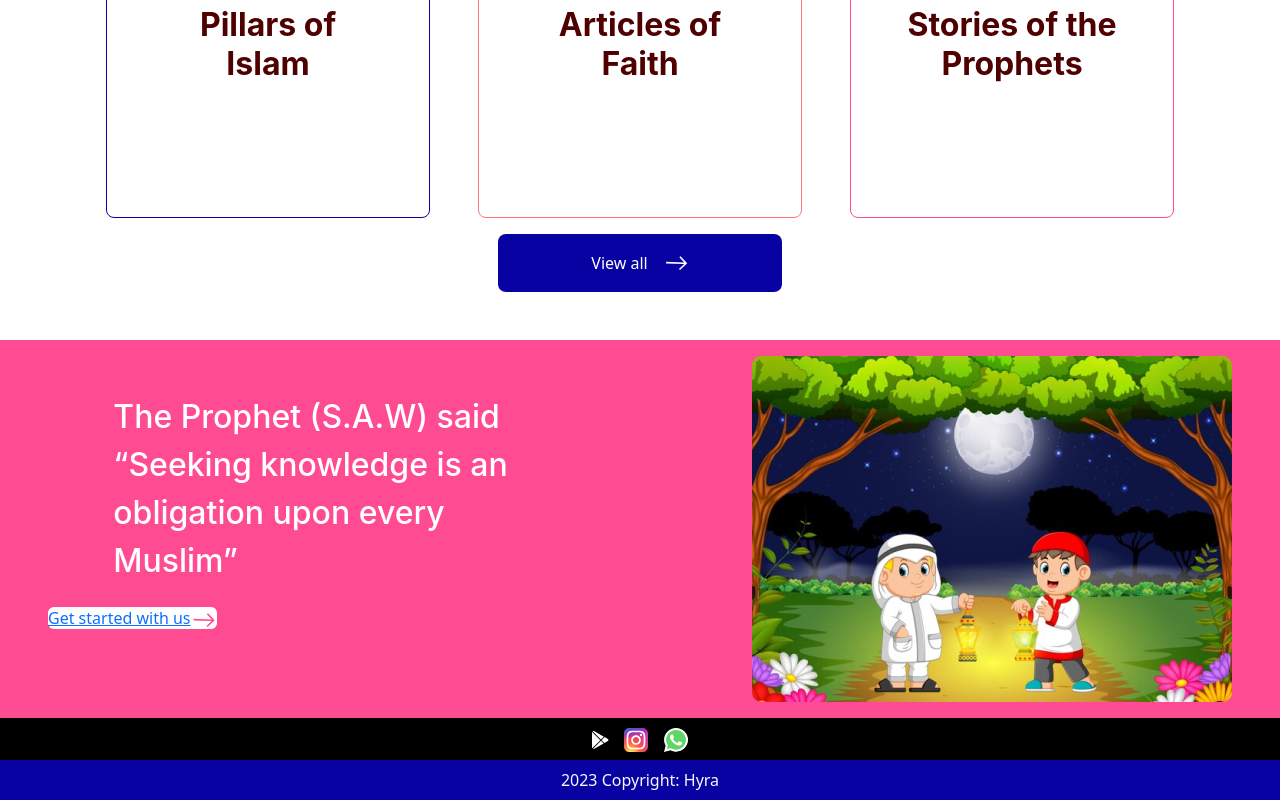
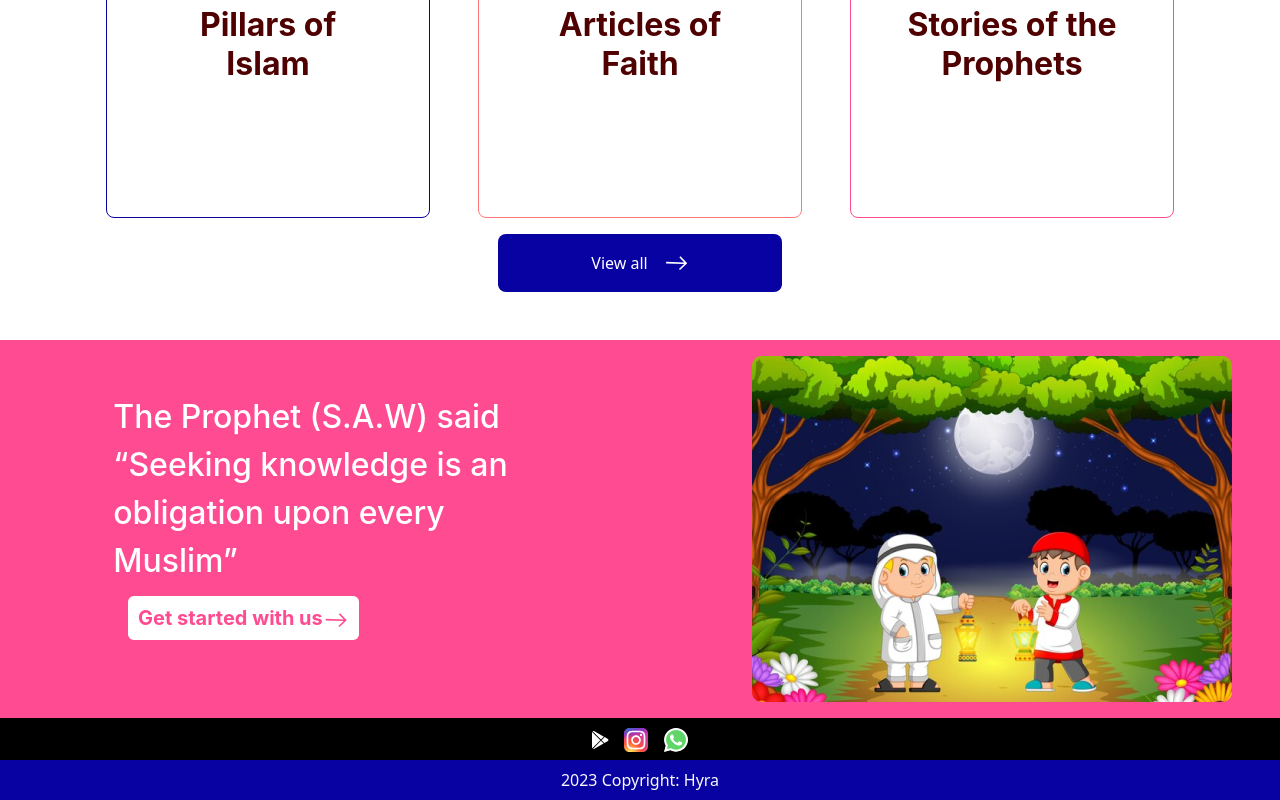
Before and after one commit to Oluwafemi-John1/Hyra-App, a React (Vite) app: page / in a window 1280 px wide. Shown: the part 1239-2039 px from the top of the page. Built offline with nearby package versions, Linux system fonts and the light colour scheme.

Commit message:
Add styling to link in Getstarted component

```diff
--- a/src/components/Getstarted.jsx
+++ b/src/components/Getstarted.jsx
@@ -14,7 +14,16 @@ const Getstarted = () => {
 
     let linkStyle = {
         borderRadius: '5.821px',
-        background: '#FFF'
+        background: '#FFF',
+        color: '#FF4B91',
+        fontFamily: 'Inter',
+        fontSize: '20px',
+        fontStyle: 'normal',
+        fontWeight: '700',
+        lineHeight: 'normal',
+        padding: '10px',
+        textDecoration: 'none',
+        margin: '80px'
     }
 
     return (
```
